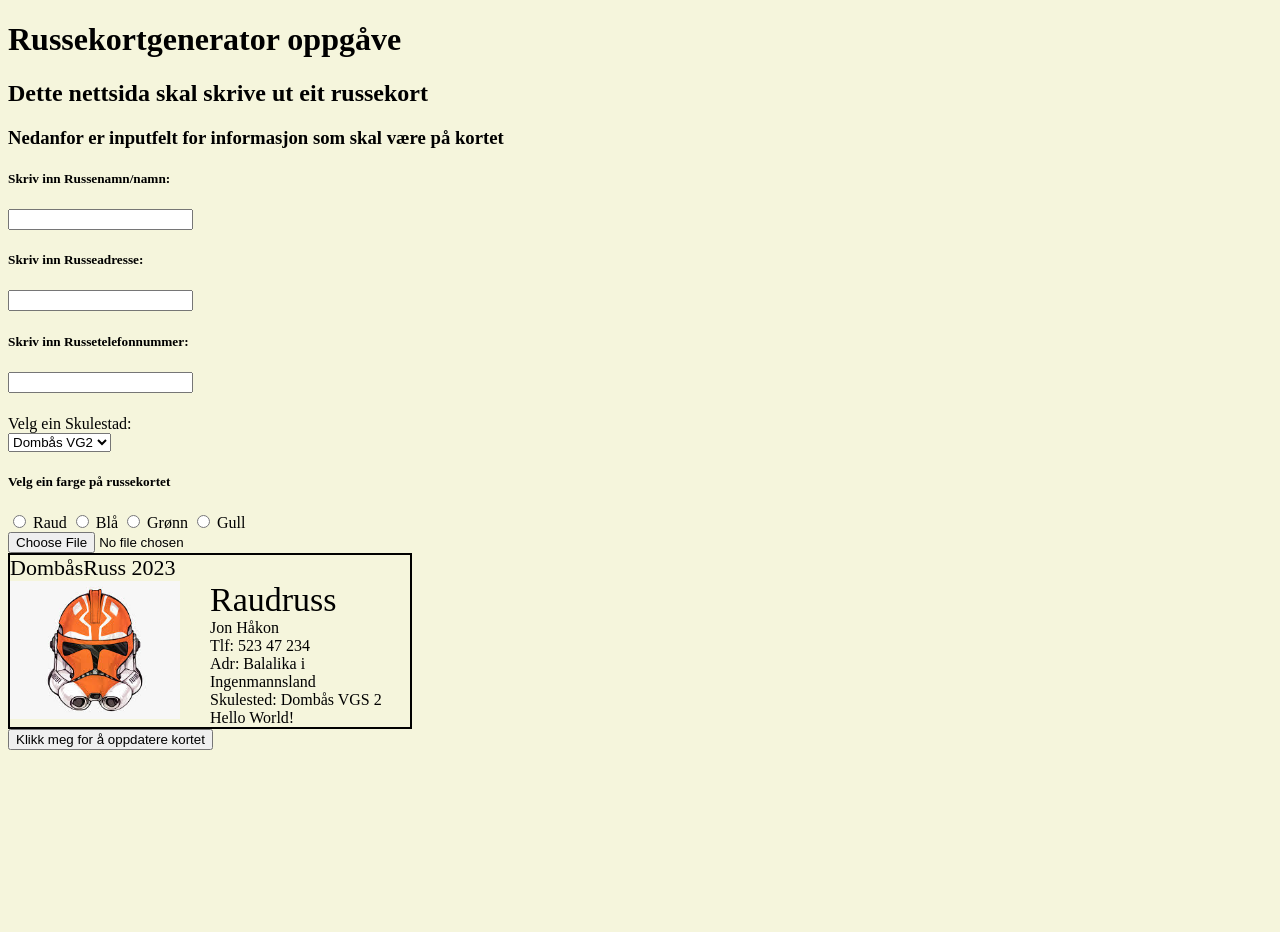
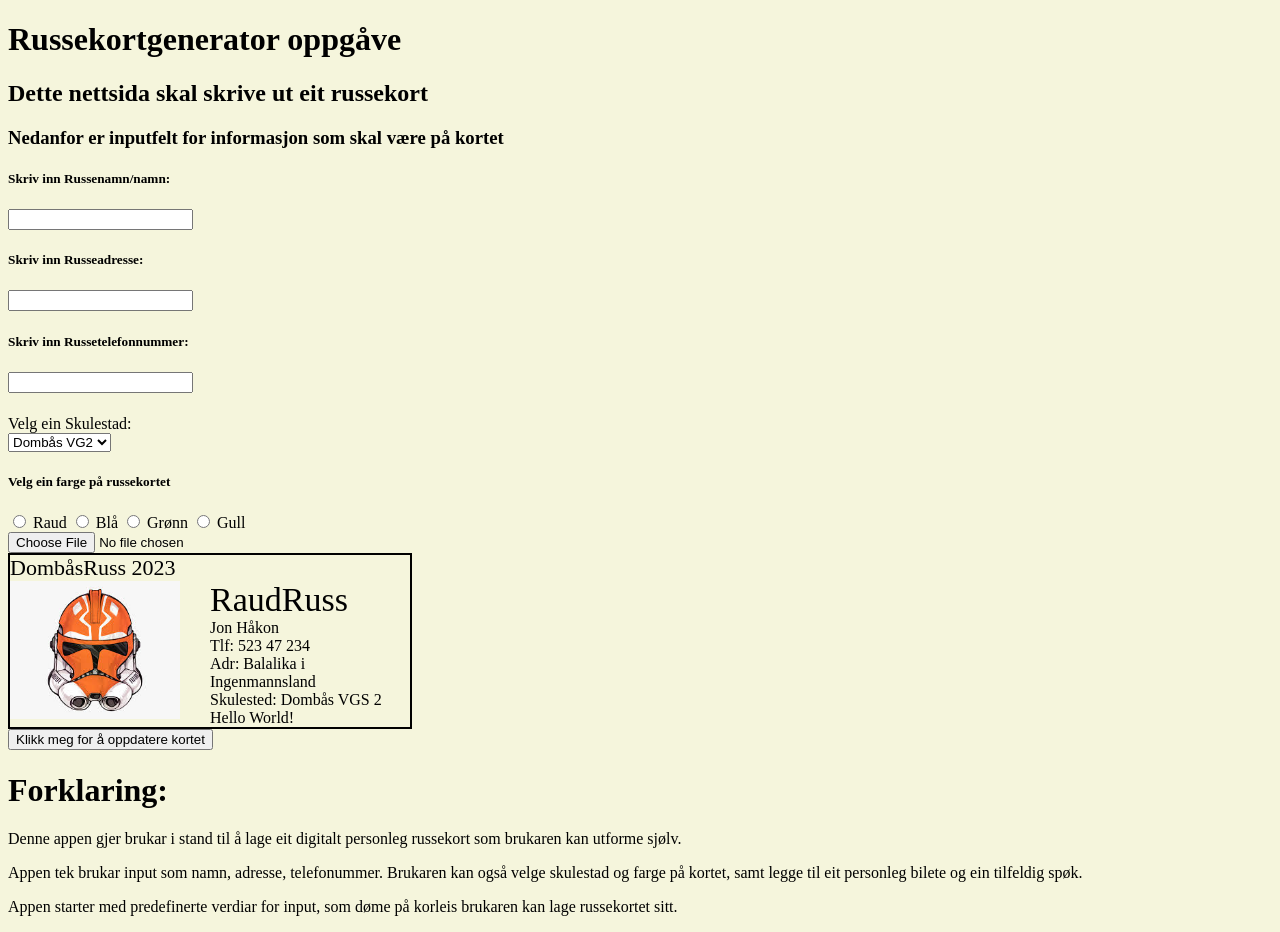
Before and after one commit to Newtexas28/HTML, a plain HTML site: page Russekortgenerator/index.html in a window 1280 px wide. Before the commit the page ends 800 px from the top, so only its background shows below. Drawn offline with Linux system fonts and the light colour scheme; a web font is replaced by a local one.

Commit message:
comment changes

```diff
--- a/Russekortgenerator/index.html
+++ b/Russekortgenerator/index.html
@@ -49,14 +49,13 @@
             </div>
         <!--Making a class so the user can import their own picture-->
         <div>
-                <input type="file" accept="image/*" id="choose-file" name="choose-file" onchange="byttbilete();"/>
-                <label for="choose-file"></label>
-              </div>
+            <input type = "file" accept="image/*" id = "choose-file" name = "choose-file" onchange = "byttbilete();"/>
+        </div>
         <!--Setting up the class russekort that will be the base of the card-->
         <div class = "russekort" id = "russekort">
             <div class= "bilete" id = "file"><img src="Image/Clone tropper Asoka.jfif" alt=""></div>
             <div class = "tittel">DombåsRuss 2023</div>
-            <div class = "russetype">Raudruss</div>
+            <div class = "russetype">RaudRuss</div>
             <div id = "namn">Jon Håkon</div>
             <div id = "telefon">Tlf: 523 47 234</div>
             <div id = "adresse">Adr: Balalika i Ingenmannsland</div>
@@ -65,7 +64,10 @@
         </div>
         <!--Making a button too update the card and putt in a random joke insted of Hello World-->
         <button onclick = "output()">Klikk meg for å oppdatere kortet</button>
-
+        <h1>Forklaring: </h1>
+        <p>Denne appen gjer brukar i stand til å lage eit digitalt personleg russekort som brukaren kan utforme sjølv.</p>
+        <p>Appen tek brukar input som namn, adresse, telefonummer. Brukaren kan også velge skulestad og farge på kortet, samt legge til eit personleg bilete og ein tilfeldig spøk.</p>
+        <p>Appen starter med predefinerte verdiar for input, som døme på korleis brukaren kan lage russekortet sitt.</p>
         <script src="js/main.js" async defer></script>
     </body>
 </html>
```
